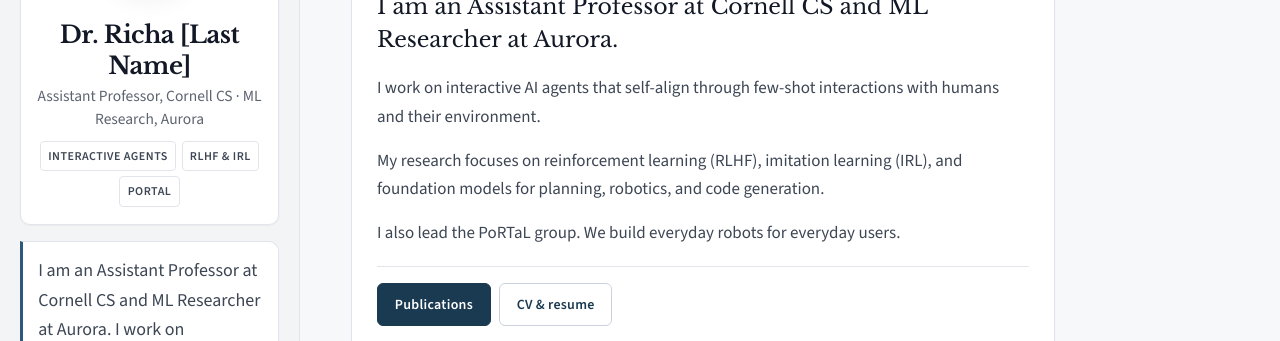
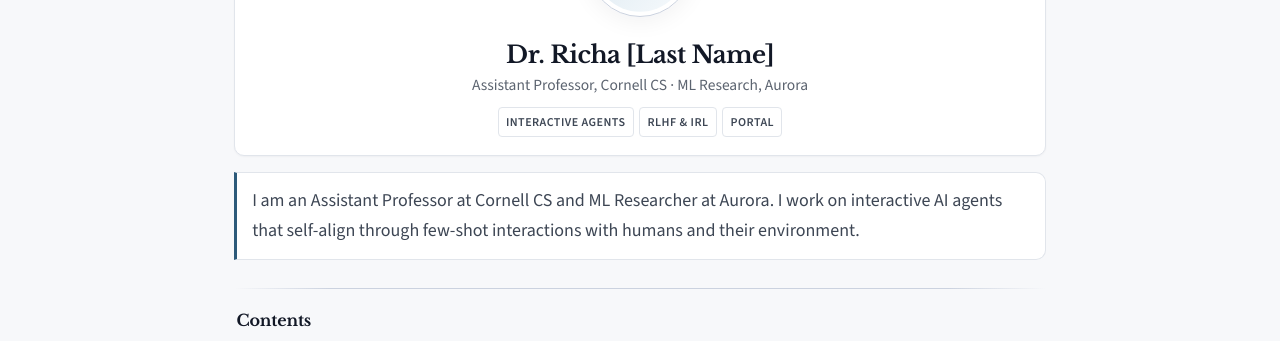
Before and after one commit to apoorvawasthi7-personal/richa_website, a plain HTML site: page index.html in a window 1280 px wide. Shown: the part 154-495 px from the top of the page. Drawn offline with nearby package versions, Linux system fonts and the light colour scheme.

Commit message:
Update styles.css

```diff
--- a/styles.css
+++ b/styles.css
@@ -50,22 +50,15 @@
 }
 
 .page {
-  min-height: 100vh;
-  display: grid;
-  grid-template-columns: minmax(280px, 300px) 1fr;
-  max-width: 1400px;
+  max-width: 900px;
   margin: 0 auto;
+  padding: 1.5rem;
 }
 
 .sidebar {
-  position: sticky;
-  top: 0;
-  align-self: start;
-  height: 100vh;
-  overflow-y: auto;
-  padding: 1.75rem 1.25rem 2rem;
-  background: var(--sidebar-bg);
-  border-right: 1px solid var(--border);
+  padding: 1.5rem 1.25rem;
+  background: transparent;
+  border: none;
 }
 
 .profile-card,
```
